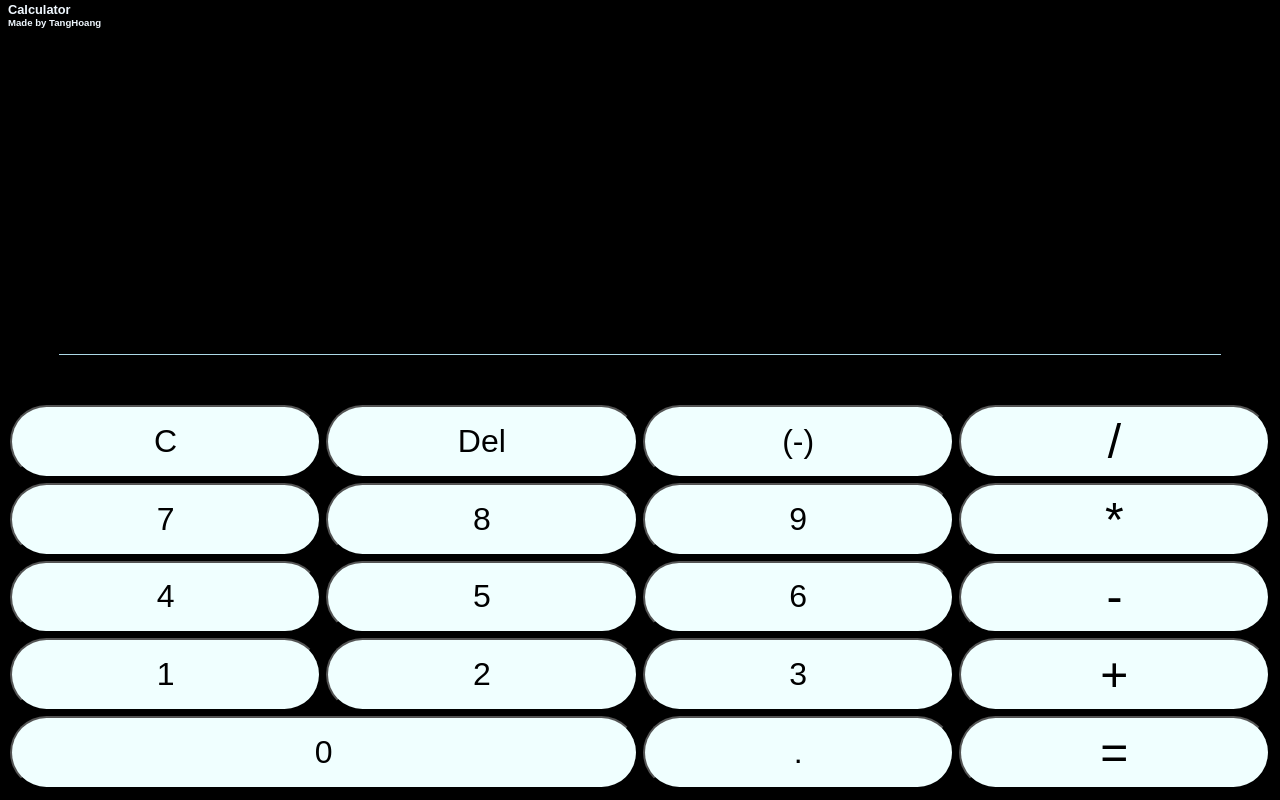
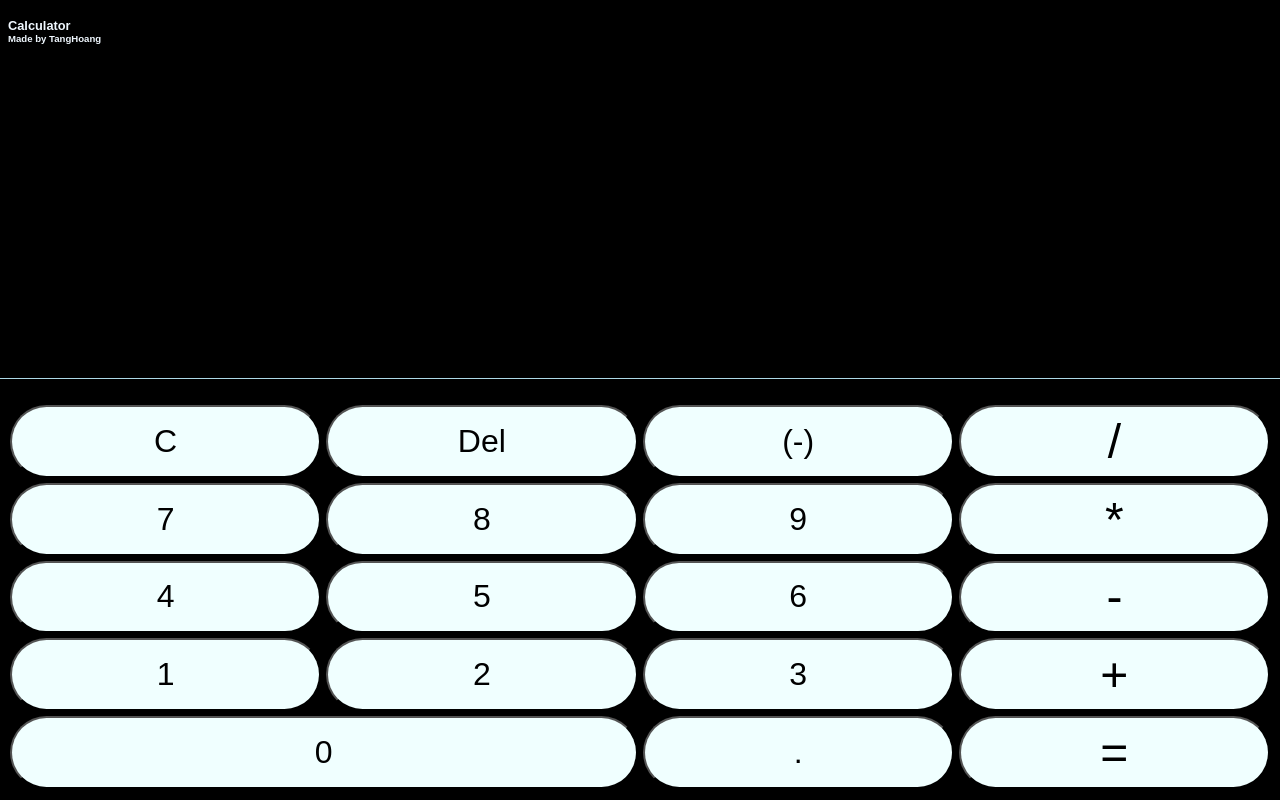
Before and after one commit to TangHoang/calculator, a plain HTML site: page index.html in a window 1280 px wide. Drawn offline with Linux system fonts and the light colour scheme.

Commit message:
remove scrolling and fix display position

```diff
--- a/index.html
+++ b/index.html
@@ -3,7 +3,7 @@
 <head>
     <meta charset="UTF-8">
     <meta http-equiv="X-UA-Compatible" content="IE=edge">
-    <meta name="viewport" content="width=device-width, initial-scale=1.0">
+    <meta name="viewport" content="width=device-width, initial-scale=1.0, maximum-scale=1.0, user-scalable=no">
     <link rel="stylesheet" href="style.css">
     <title>Document</title>
 </head>
--- a/style.css
+++ b/style.css
@@ -3,14 +3,22 @@
 * {
     margin: 0;
     font-family: Arial, Helvetica, sans-serif;
+    overflow: hidden;
+
 }
 
 body{
     background-color: black;
 }
 .display-container {
+    height: 33vh;
     display: flex;
     flex-flow: column nowrap;
+    justify-content: center;
+    align-items: center;
+    border-bottom: 1px solid lightblue;
+    margin-bottom: 2vh;
+
 }
 
 header {
@@ -20,23 +28,21 @@ header {
     color: aliceblue;
     padding-top: 2px;
     padding-left: 8px;
-    margin-bottom: 10vh;
+    margin-top: 2vh;
+    margin-bottom: 8vh;
     font-family: Arial, Helvetica, sans-serif;
     font-weight: normal;
 }
 
 .display {
     width: 90vw;
-    height: 30vh;
+    height: 17%;
     padding-right: 10px;
-    justify-self: center;
-    align-self: center;
+
     color: aliceblue;
+    text-align: right;
     font-size: 3rem;
-    text-align: right;
-    line-height: 70vh;
     margin-bottom: 5vh;
-    border-bottom: 1px solid lightblue;
 }
 
 .container {
```
